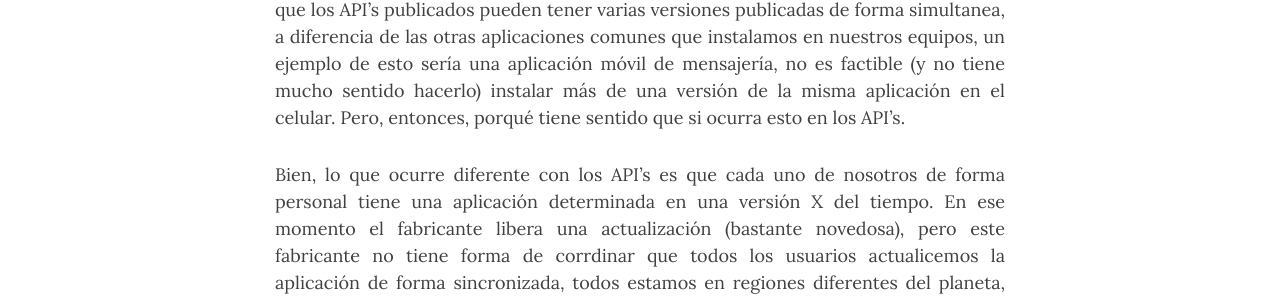
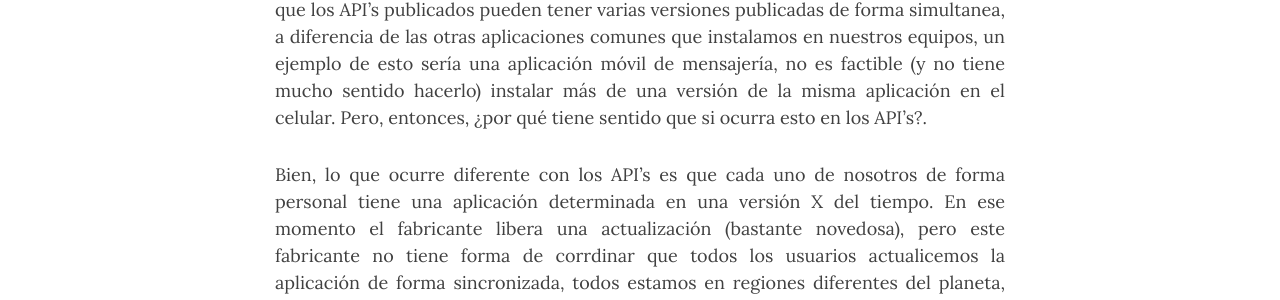
Before and after one commit to salomonvargas/blog, a Jekyll site: the page built from _posts/2021-03-16-api-versioning.md, in a window 1280 px wide and 900 px high, scrolled down 2179 px. Shown: the part 316-616 px from the top of the window. Built offline with Jekyll 4.4.1, drawn with Linux system fonts in a browser that asks for light colours; nearby versions of some CDN libraries; some of the changed text lies outside the part shown.

Commit message:
Corrección de signos

```diff
--- a/_posts/2021-03-16-api-versioning.md
+++ b/_posts/2021-03-16-api-versioning.md
@@ -37,7 +37,7 @@ Al igual que todo lo que es creado a partir de código fuente, refleja cambios,
 </p>
 
 <p style='text-align: justify;'>
-Los números de versión de los API’s usualmente constan de uno o dos grupos de números enteros positivos, como por ejemplo 2 o el 1.0. Y es muy importante aclarar que los API’s publicados pueden tener varias versiones publicadas de forma simultanea, a diferencia de las otras aplicaciones comunes que instalamos en nuestros equipos, un ejemplo de esto sería una aplicación móvil de mensajería, no es factible (y no tiene mucho sentido hacerlo) instalar más de una versión de la misma aplicación en el celular. Pero, entonces, porqué tiene sentido que si ocurra esto en los API’s.
+Los números de versión de los API’s usualmente constan de uno o dos grupos de números enteros positivos, como por ejemplo 2 o el 1.0. Y es muy importante aclarar que los API’s publicados pueden tener varias versiones publicadas de forma simultanea, a diferencia de las otras aplicaciones comunes que instalamos en nuestros equipos, un ejemplo de esto sería una aplicación móvil de mensajería, no es factible (y no tiene mucho sentido hacerlo) instalar más de una versión de la misma aplicación en el celular. Pero, entonces, ¿por qué tiene sentido que si ocurra esto en los API’s?.
 </p>
 
 <p style='text-align: justify;'>
```
